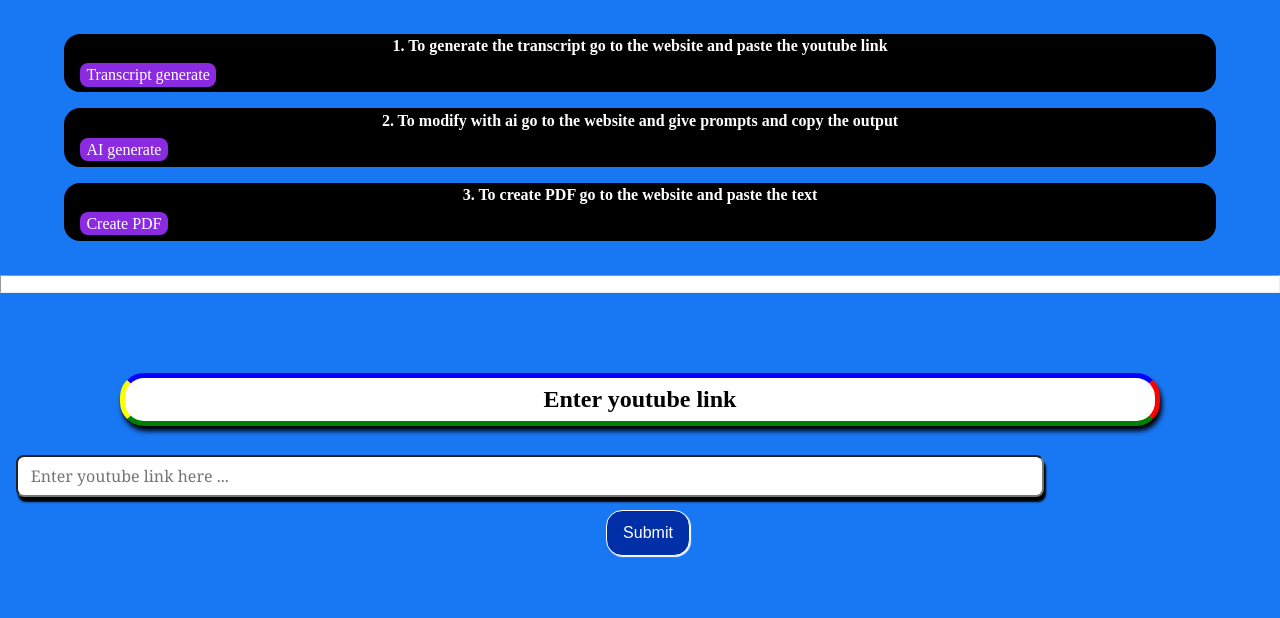
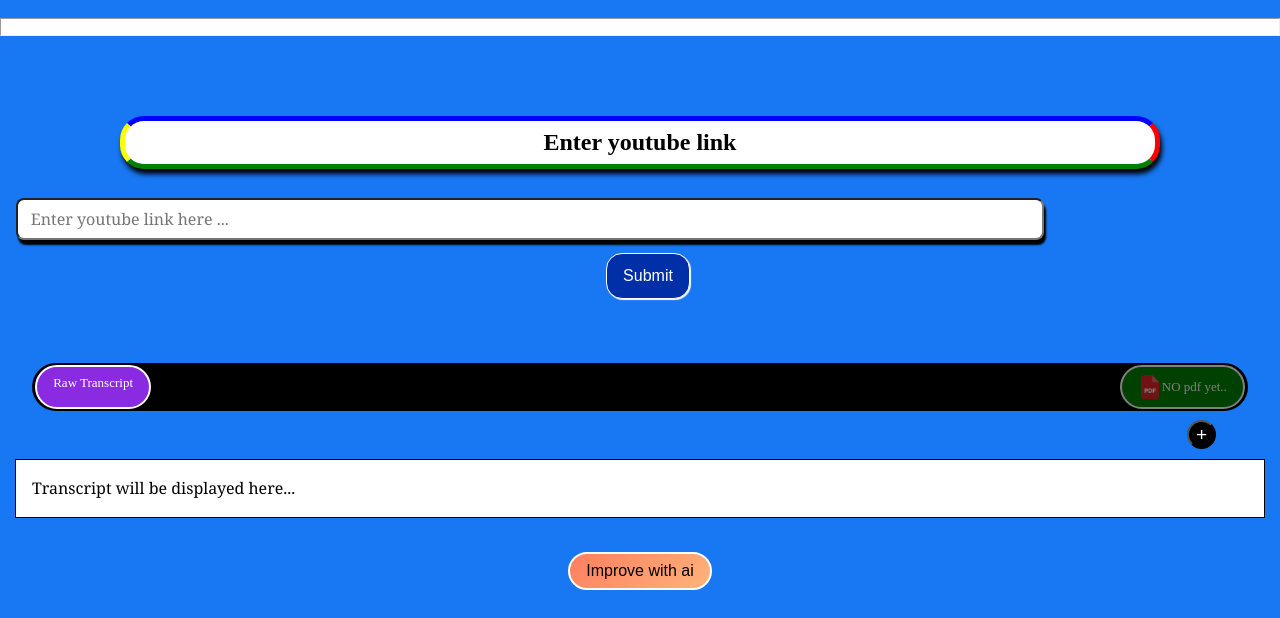
Before and after one commit to saik12345/youtube-transcript, a plain HTML site: page index.html in a window 1280 px wide. Shown: the part 135-753 px from the top of the page. Drawn offline with nearby package versions, Linux system fonts and the light colour scheme.

Commit message:
Update index.html

```diff
--- a/index.html
+++ b/index.html
@@ -22,99 +22,7 @@
       </div>
       <hr style="height: 1rem; background-color: white" />
       <br />
-      <div
-        class="conventional"
-        style="
-          display: flex;
-          flex-direction: column;
-          gap: 1rem;
-          padding: 1rem 0;
-        "
-      >
-        <div
-          style="
-            background-color: black;
-            color: white;
-            border-radius: 1rem;
-            width: 90%;
-            margin: 0 auto;
-          "
-        >
-          <h4 style="text-align: center; padding: 0.2rem">
-            1. To generate the transcript go to the website and paste the
-            youtube link
-          </h4>
-          <p style="color: white; border-radius: 0.5rem; padding: 0.5rem 1rem">
-            <a
-              href="https://youtubetotranscript.com/"
-              style="
-                background-color: blueviolet;
-                padding: 0.2rem 0.4rem;
-                color: white;
-                border-radius: 0.5rem;
-                text-decoration: none;
-              "
-              >Transcript generate</a
-            >
-          </p>
-        </div>
-        <div
-          style="
-            background-color: black;
-            color: white;
-            border-radius: 1rem;
-            height: fit-content;
-            width: 90%;
-            margin: 0 auto;
-          "
-        >
-          <h4 style="text-align: center; padding: 0.2rem">
-            2. To modify with ai go to the website and give prompts and copy the
-            output
-          </h4>
-          <p style="color: white; border-radius: 0.5rem; padding: 0.5rem 1rem">
-            <a
-              href="https://chatgpt.com/"
-              style="
-                background-color: blueviolet;
-                padding: 0.2rem 0.4rem;
-                color: white;
-                border-radius: 0.5rem;
-                text-decoration: none;
-              "
-              >AI generate</a
-            >
-          </p>
-        </div>
-        <div
-          style="
-            background-color: black;
-            color: white;
-            border-radius: 1rem;
-            height: fit-content;
-            width: 90%;
-            margin: 0 auto;
-          "
-        >
-          <h4 style="text-align: center; padding: 0.2rem">
-            3. To create PDF go to the website and paste the text
-          </h4>
-          <p style="color: white; border-radius: 0.5rem; padding: 0.5rem 1rem">
-            <a
-              href="https://pdfonfly.com/text-to-pdf"
-              style="
-                background-color: blueviolet;
-                padding: 0.2rem 0.4rem;
-                color: white;
-                border-radius: 0.5rem;
-                text-decoration: none;
-              "
-              >Create PDF</a
-            >
-          </p>
-        </div>
-      </div>
-      <br />
+
       <hr style="height: 1rem; background-color: white" />
       <div class="space"></div>
       <div style="width: 100%">
```
